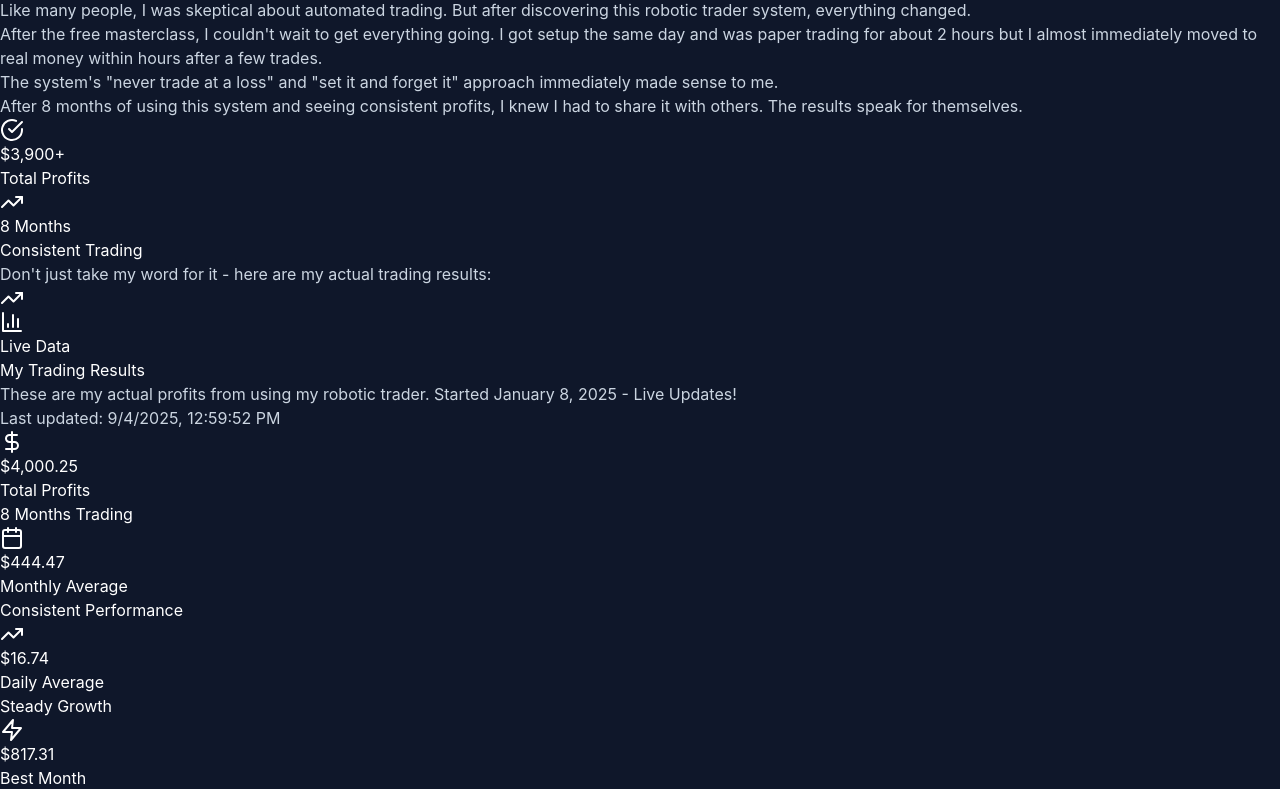
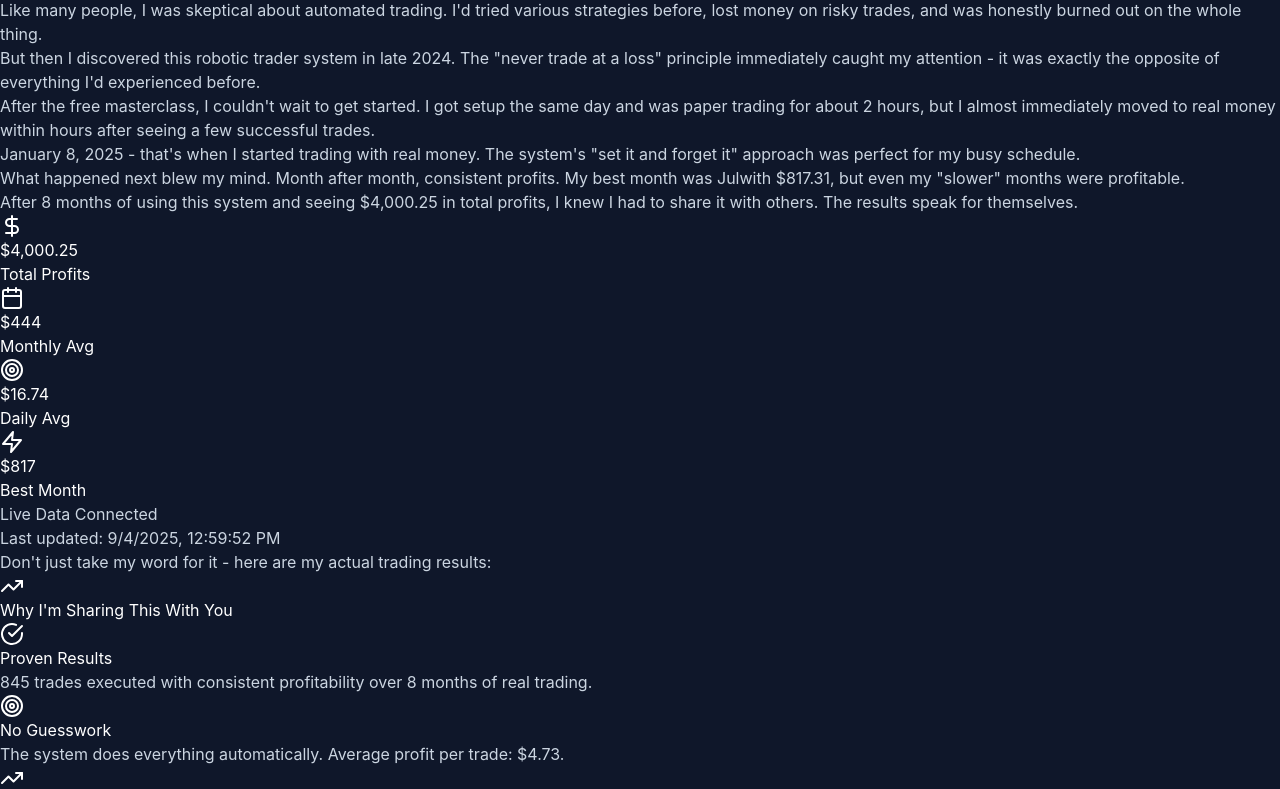
Before and after one commit to patjenkinsGIT/myrobotictrader, a React (Vite) app: page / in a window 1280 px wide. Shown: the part 1731-2520 px from the top of the page. Built offline with nearby package versions, Linux system fonts and the light colour scheme.

Commit message:
updated api info

```diff
--- a/src/components/MyStory.tsx
+++ b/src/components/MyStory.tsx
@@ -1,7 +1,33 @@
 import * as React from "react";
-import { User, TrendingUp, CheckCircle } from "lucide-react";
+import {
+  User,
+  TrendingUp,
+  CheckCircle,
+  Calendar,
+  DollarSign,
+  Target,
+  Zap,
+} from "lucide-react";
+import { tradingData, calculateDailyAverage } from "../data/tradingResults";
+import {
+  liveTradingData,
+  calculateLiveDailyAverage,
+} from "../data/liveTrading";
 
 export const MyStory: React.FC = function () {
+  // Use live data if available, fallback to original data
+  const currentData = liveTradingData.isLiveData
+    ? liveTradingData
+    : tradingData;
+  const dailyAvg = liveTradingData.isLiveData
+    ? calculateLiveDailyAverage()
+    : calculateDailyAverage();
+
+  // Find best month for story context
+  const bestMonthData = currentData.monthlyData.reduce((best, current) =>
+    current.profit > best.profit ? current : best
+  );
+
   return (
     <section className="py-16 px-4 relative overflow-hidden">
       {/* Background effects */}
@@ -42,52 +68,126 @@ export const MyStory: React.FC = function () {
           {/* Story Side */}
           <div className="space-y-6">
             <div className="bg-gradient-to-r from-blue-500/10 to-purple-500/10 backdrop-blur-sm rounded-2xl border border-blue-400/20 p-8 shadow-lg shadow-blue-500/10">
-              <p className="text-lg text-gray-200 leading-relaxed mb-6">
-                Like many people, I was skeptical about automated trading. But
-                after discovering this robotic trader system, everything
-                changed.
+              <div className="space-y-6">
+                <p className="text-lg text-gray-200 leading-relaxed">
+                  Like many people, I was skeptical about automated trading. I'd
+                  tried various strategies before, lost money on risky trades,
+                  and was honestly burned out on the whole thing.
                 </p>
 
-              <p className="text-lg text-gray-200 leading-relaxed mb-6">
-                <span className="text-green-300 font-semibold">
-                  After the free masterclass, I couldn't wait to get everything
-                  going. I got setup the same day and was paper trading for
-                  about 2 hours but I almost immediately moved to real money
-                  within hours after a few trades.
+                <p className="text-lg text-gray-200 leading-relaxed">
+                  <span className="text-yellow-300 font-semibold">
+                    But then I discovered this robotic trader system in late
+                    2024.
                   </span>{" "}
+                  The "never trade at a loss" principle immediately caught my
+                  attention - it was exactly the opposite of everything I'd
+                  experienced before.
                 </p>
 
-              <p className="text-lg text-gray-200 leading-relaxed mb-8">
-                The system's "never trade at a loss" and "set it and forget it"
-                approach immediately made sense to me.
+                <p className="text-lg text-gray-200 leading-relaxed">
+                  <span className="text-green-300 font-semibold">
+                    After the free masterclass, I couldn't wait to get started.
+                    I got setup the same day and was paper trading for about 2
+                    hours, but I almost immediately moved to real money within
+                    hours after seeing a few successful trades.
+                  </span>
                 </p>
 
-              <p className="text-lg text-gray-200 leading-relaxed mb-8">
-                After 8 months of using this system and seeing consistent
-                profits, I knew I had to share it with others. The results speak
-                for themselves.
+                <p className="text-lg text-gray-200 leading-relaxed">
+                  <span className="text-blue-300 font-semibold">
+                    January 8, 2025
+                  </span>{" "}
+                  - that's when I started trading with real money. The system's
+                  "set it and forget it" approach was perfect for my busy
+                  schedule.
                 </p>
 
-              {/* Quick Stats */}
-              <div className="grid grid-cols-1 md:grid-cols-2 gap-4">
-                <div className="flex items-center gap-3 bg-green-500/10 rounded-lg p-4 border border-green-400/20">
-                  <CheckCircle className="w-6 h-6 text-green-300 flex-shrink-0" />
-                  <div>
-                    <div className="text-green-300 font-semibold">$3,900+</div>
-                    <div className="text-gray-300 text-sm">Total Profits</div>
+                <p className="text-lg text-gray-200 leading-relaxed">
+                  What happened next blew my mind. Month after month, consistent
+                  profits. My best month was{" "}
+                  <span className="text-yellow-300 font-semibold">
+                    {bestMonthData.month}
+                    with ${bestMonthData.profit.toFixed(2)}
+                  </span>
+                  , but even my "slower" months were profitable.
+                </p>
+
+                <p className="text-lg text-gray-200 leading-relaxed">
+                  After{" "}
+                  <span className="text-purple-300 font-semibold">
+                    8 months
+                  </span>{" "}
+                  of using this system and seeing{" "}
+                  <span className="text-green-300 font-semibold">
+                    ${currentData.totalProfit.toLocaleString()} in total profits
+                  </span>
+                  , I knew I had to share it with others. The results speak for
+                  themselves.
+                </p>
               </div>
             </div>
-                <div className="flex items-center gap-3 bg-blue-500/10 rounded-lg p-4 border border-blue-400/20">
-                  <TrendingUp className="w-6 h-6 text-blue-300 flex-shrink-0" />
-                  <div>
-                    <div className="text-blue-300 font-semibold">8 Months</div>
-                    <div className="text-gray-300 text-sm">
-                      Consistent Trading
+
+            {/* Dynamic Stats Grid */}
+            <div className="grid grid-cols-2 md:grid-cols-4 gap-4">
+              <div className="flex flex-col items-center gap-2 bg-green-500/10 rounded-lg p-4 border border-green-400/20">
+                <DollarSign className="w-6 h-6 text-green-300" />
+                <div className="text-green-300 font-bold font-mono">
+                  ${currentData.totalProfit.toLocaleString()}
+                </div>
+                <div className="text-gray-300 text-xs text-center">
+                  Total Profits
+                </div>
+              </div>
+
+              <div className="flex flex-col items-center gap-2 bg-blue-500/10 rounded-lg p-4 border border-blue-400/20">
+                <Calendar className="w-6 h-6 text-blue-300" />
+                <div className="text-blue-300 font-bold font-mono">
+                  ${currentData.monthlyAverage.toFixed(0)}
+                </div>
+                <div className="text-gray-300 text-xs text-center">
+                  Monthly Avg
+                </div>
+              </div>
+
+              <div className="flex flex-col items-center gap-2 bg-purple-500/10 rounded-lg p-4 border border-purple-400/20">
+                <Target className="w-6 h-6 text-purple-300" />
+                <div className="text-purple-300 font-bold font-mono">
+                  ${dailyAvg}
+                </div>
+                <div className="text-gray-300 text-xs text-center">
+                  Daily Avg
+                </div>
+              </div>
+
+              <div className="flex flex-col items-center gap-2 bg-yellow-500/10 rounded-lg p-4 border border-yellow-400/20">
+                <Zap className="w-6 h-6 text-yellow-300" />
+                <div className="text-yellow-300 font-bold font-mono">
+                  ${bestMonthData.profit.toFixed(0)}
+                </div>
+                <div className="text-gray-300 text-xs text-center">
+                  Best Month
                 </div>
               </div>
             </div>
+
+            {/* Live Data Indicator */}
+            {liveTradingData.isLiveData && (
+              <div className="bg-gradient-to-r from-green-500/20 to-emerald-500/20 backdrop-blur-sm rounded-lg p-4 border border-green-400/30">
+                <div className="flex items-center gap-3">
+                  <div className="w-3 h-3 bg-green-400 rounded-full animate-pulse"></div>
+                  <div>
+                    <p className="text-green-300 font-semibold text-sm">
+                      Live Data Connected
+                    </p>
+                    <p className="text-gray-300 text-xs">
+                      Last updated:{" "}
+                      {new Date(liveTradingData.lastUpdated).toLocaleString()}
+                    </p>
                   </div>
                 </div>
+              </div>
+            )}
 
             {/* Transition to results */}
             <div className="text-center">
@@ -101,6 +201,64 @@ export const MyStory: React.FC = function () {
             </div>
           </div>
         </div>
+
+        {/* Additional Story Section */}
+        <div className="mt-16 bg-gradient-to-r from-gray-900/50 to-gray-800/50 backdrop-blur-sm rounded-2xl border border-white/10 p-8">
+          <h3 className="text-2xl font-bold text-white mb-6 text-center">
+            Why I'm Sharing This With You
+          </h3>
+
+          <div className="grid grid-cols-1 md:grid-cols-3 gap-8">
+            <div className="text-center">
+              <div className="w-16 h-16 bg-gradient-to-r from-blue-500 to-cyan-500 rounded-full flex items-center justify-center mx-auto mb-4">
+                <CheckCircle className="w-8 h-8 text-white" />
+              </div>
+              <h4 className="text-lg font-semibold text-white mb-2">
+                Proven Results
+              </h4>
+              <p className="text-gray-300 text-sm">
+                {currentData.totalTrades.toLocaleString()} trades executed with
+                consistent profitability over 8 months of real trading.
+              </p>
+            </div>
+
+            <div className="text-center">
+              <div className="w-16 h-16 bg-gradient-to-r from-green-500 to-emerald-500 rounded-full flex items-center justify-center mx-auto mb-4">
+                <Target className="w-8 h-8 text-white" />
+              </div>
+              <h4 className="text-lg font-semibold text-white mb-2">
+                No Guesswork
+              </h4>
+              <p className="text-gray-300 text-sm">
+                The system does everything automatically. Average profit per
+                trade: ${currentData.avgProfitPerTrade.toFixed(2)}.
+              </p>
+            </div>
+
+            <div className="text-center">
+              <div className="w-16 h-16 bg-gradient-to-r from-purple-500 to-pink-500 rounded-full flex items-center justify-center mx-auto mb-4">
+                <TrendingUp className="w-8 h-8 text-white" />
+              </div>
+              <h4 className="text-lg font-semibold text-white mb-2">
+                Consistent Growth
+              </h4>
+              <p className="text-gray-300 text-sm">
+                Every single month has been profitable, with steady growth
+                averaging ${currentData.monthlyAverage.toFixed(2)} per month.
+              </p>
+            </div>
+          </div>
+
+          <div className="text-center mt-8">
+            <p className="text-gray-300 max-w-3xl mx-auto">
+              I'm not a financial guru or trading expert - I'm just someone who
+              found a system that works and wanted to share it with others who
+              are looking for a reliable way to generate passive income. The
+              numbers below are my actual results, updated{" "}
+              {liveTradingData.isLiveData ? "live" : "regularly"}.
+            </p>
+          </div>
+        </div>
       </div>
     </section>
   );
```
Lines whose indentation alone changed are shown as unchanged.
